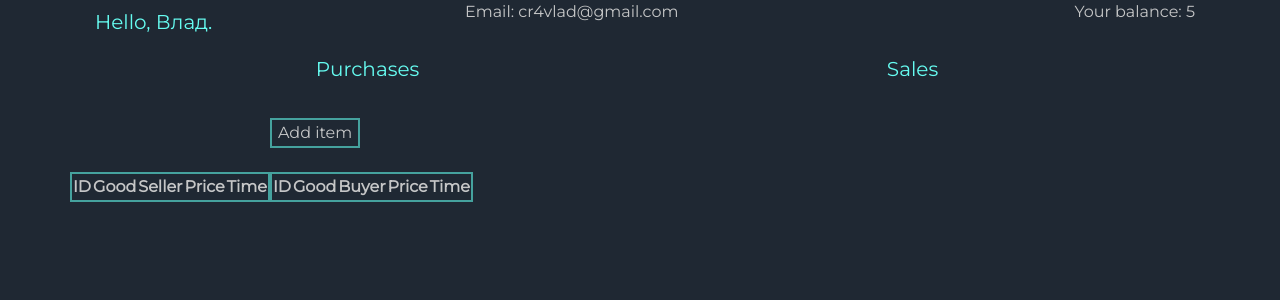
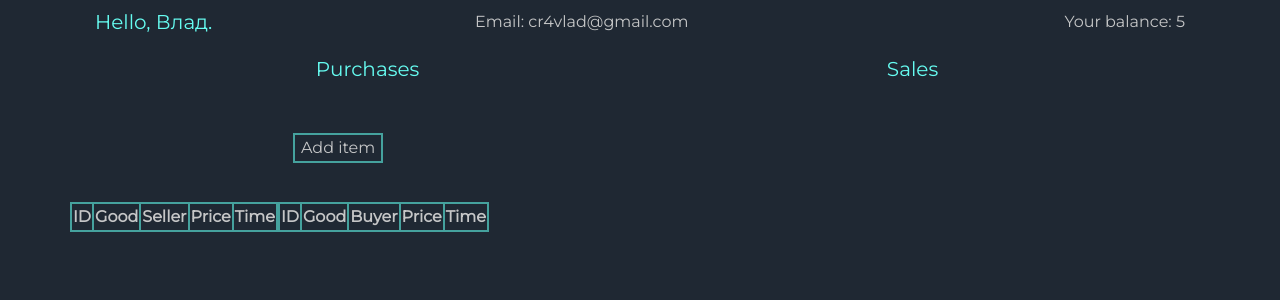
Before and after one commit to artemii-yanushevskyi/RemoteRetail, a Django app: a page that uses retail/templates/retail/dashboard.html in a window 1280 px wide. Shown: the top 300 px of the page. Run offline with Django 3.2, Linux system fonts and the light colour scheme; data comes from the database, SQL or seed files in the repository; lists and menus that the app fills with data are empty; some libraries are stand-ins or nearby versions.

Commit message:
Update frontend

```diff
--- a/retail/static/css/style.css
+++ b/retail/static/css/style.css
@@ -15,7 +15,7 @@ p {
   margin: 10px;
 }
 
-table, td {
+table, td, th {
   text-align: center;
   border: 2px solid #45a29e;
 }
@@ -24,6 +24,7 @@ table, td {
   background-color: #1f2833;
   color: #c5c6c7;
   border: 2px solid #45a29e;
+  margin: 15px;
 }
 
 .button:hover {
@@ -35,3 +36,7 @@ input, label {
   display: block;
   max-width: 100px;
 }
+
+.sales {
+  visibility: hidden;
+}
--- a/retail/templates/retail/dashboard.html
+++ b/retail/templates/retail/dashboard.html
@@ -18,8 +18,8 @@
   <div class='container'>
     <div class="row align-items-start justify-content-between">
       <div class="col-4"><h1>Hello, {{ patron.nickname }}.</h1></div>
-      <div class="col-4">Email: {{ patron.email }}</div>
-      <div class="col-4 text-right">Your balance: {{ wallet.balance }}</div>
+      <div class="col-4"><p>Email: {{ patron.email }}</p></div>
+      <div class="col-4 text-right"><p>Your balance: {{ wallet.balance }}</p></div>
     </div>
 
     <div class="row align-items-center">
@@ -32,7 +32,7 @@
         <table>
           <tr><th>ID</th><th>Good</th><th>Seller</th><th>Price</th><th>Time</th></tr>
           {% for purchase in purchases %}
-          <tr><td>{{ purchase.pk }}</td><td>{{ purchase.name }}</td><td>{{ purchase.seller }}</td><td>{{ purchase.price }}</td><td>{{ purchase.created }}</td></tr>
+          <tr><td>{{ purchase.pk }}</td><td>{{ purchase.name }}</td><td>{{ purchase.seller.name }}</td><td>{{ purchase.price }}</td><td>{{ purchase.created }}</td></tr>
           {% endfor %}
         </table>
       </div>
@@ -45,11 +45,12 @@
         <table>
           <tr><th>ID</th><th>Good</th><th>Buyer</th><th>Price</th><th>Time</th></tr>
           {% for sale in sales %}
-          <tr><td>{{ purchase.pk }}</td><td>{{ purchase.good }}</td><td>{{ purchase.buyer }}</td><td>{{ purchase.good.price }}</td><td>{{ purchase.created }}</td></tr>
+          <tr><td>{{ purchase.pk }}</td><td>{{ purchase }}</td><td>{{ purchase.buyer.name }}</td><td>{{ purchase.price }}</td><td>{{ purchase.created }}</td></tr>
           {% endfor %}
         </table>
       </div>
     </div>
+    {{ message }}
   </div>
     <!-- Optional JavaScript
     <script src="{% static 'js/script.js' %}"></script>-->
```
